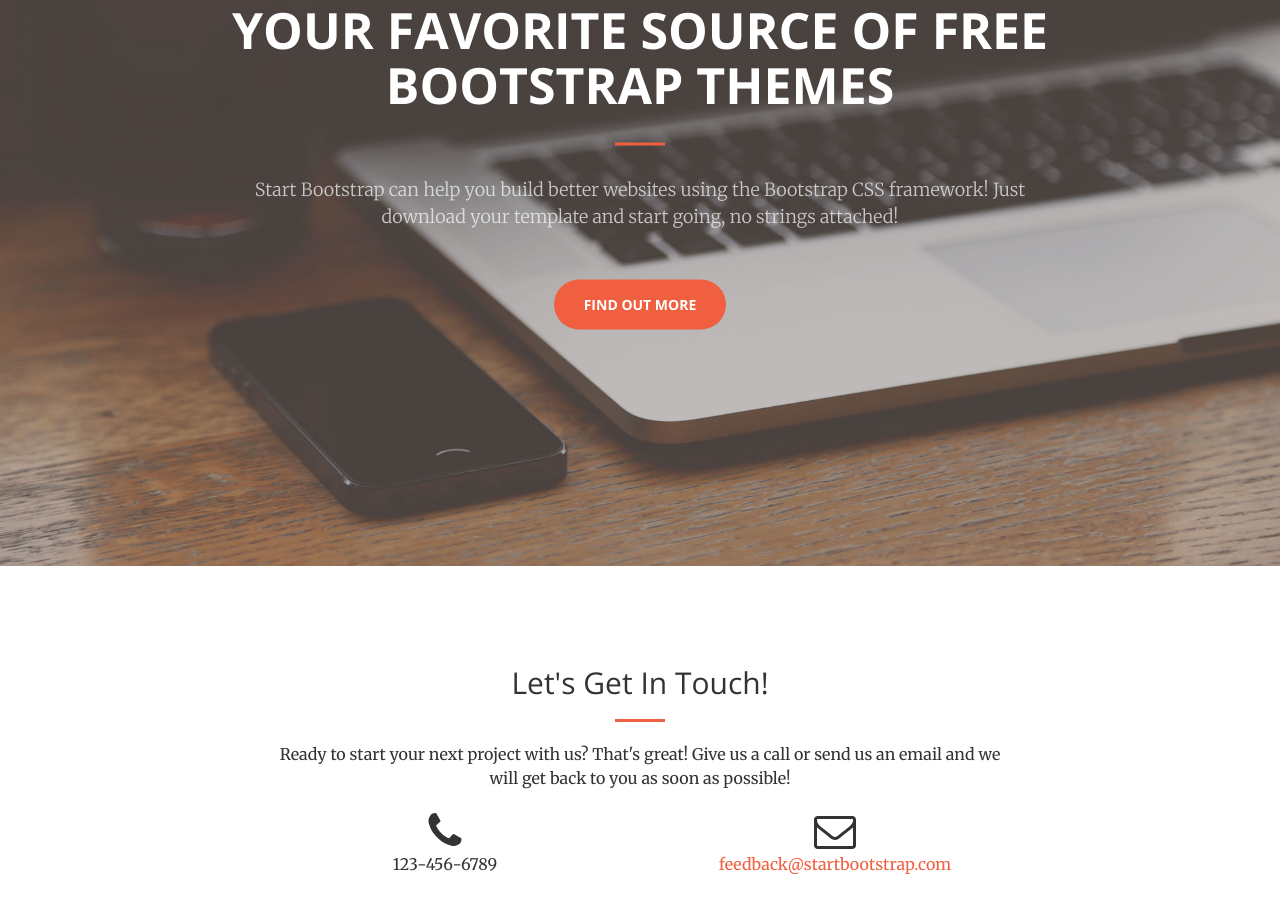
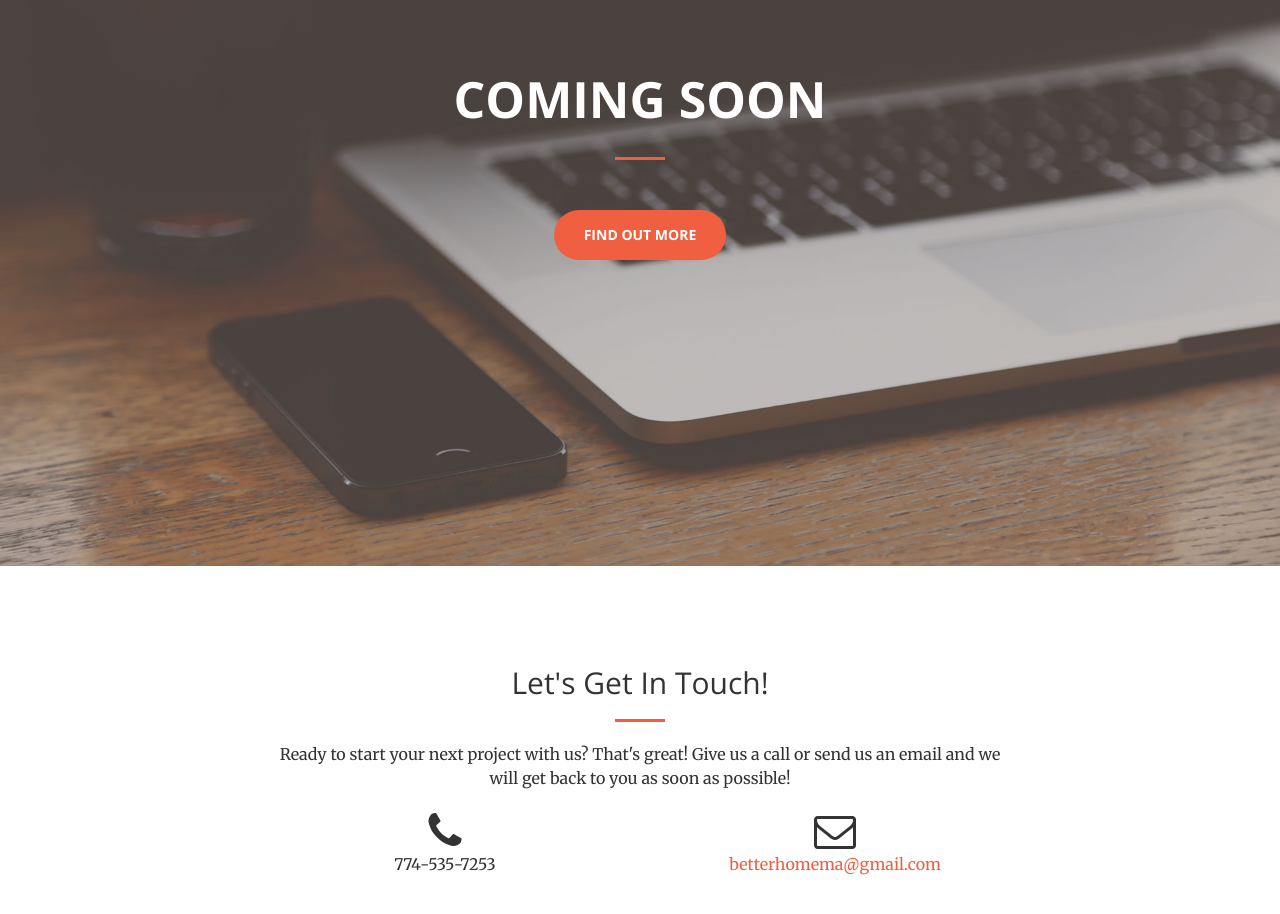
Before and after one commit to mstrub87/mstrub87.github.io, a website: page index.html in a window 1280 px wide. Shown: the part 234-1148 px from the top of the page. Drawn offline with nearby package versions, Linux system fonts and the light colour scheme.

Commit message:
Update index.html

```diff
--- a/index.html
+++ b/index.html
@@ -52,9 +52,9 @@
     <header>
         <div class="header-content">
             <div class="header-content-inner">
-                <h1 id="homeHeading">Your Favorite Source of Free Bootstrap Themes</h1>
+                <h1 id="homeHeading">Coming Soon</h1>
                 <hr>
-                <p>Start Bootstrap can help you build better websites using the Bootstrap CSS framework! Just download your template and start going, no strings attached!</p>
+                <p></p>
                 <a href="#about" class="btn btn-primary btn-xl page-scroll">Find Out More</a>
             </div>
         </div>
@@ -70,11 +70,11 @@
                 </div>
                 <div class="col-lg-4 col-lg-offset-2 text-center">
                     <i class="fa fa-phone fa-3x sr-contact"></i>
-                    <p>123-456-6789</p>
+                    <p>774-535-7253</p>
                 </div>
                 <div class="col-lg-4 text-center">
                     <i class="fa fa-envelope-o fa-3x sr-contact"></i>
-                    <p><a href="mailto:your-email@your-domain.com">feedback@startbootstrap.com</a></p>
+                    <p><a href="mailto:betterhomema@gmail.com">betterhomema@gmail.com</a></p>
                 </div>
             </div>
         </div>
```
